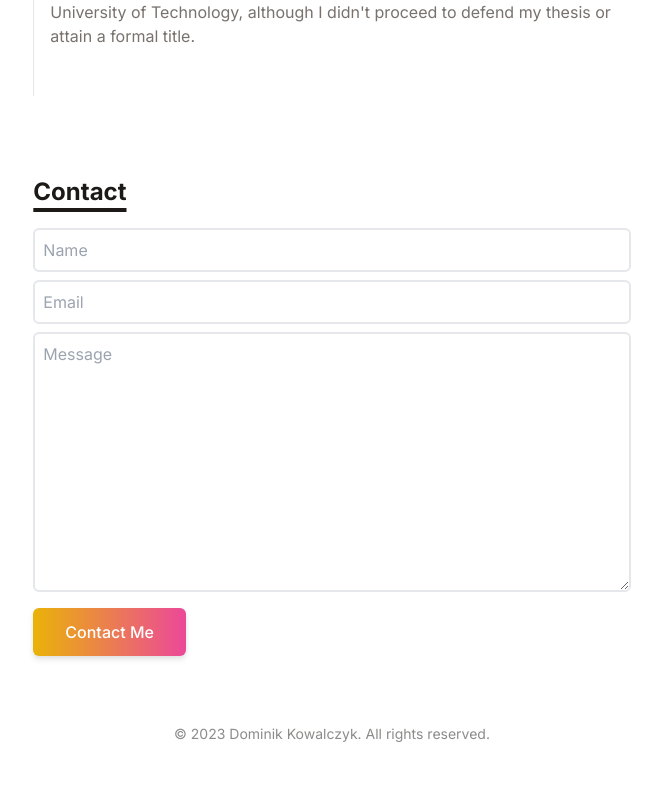
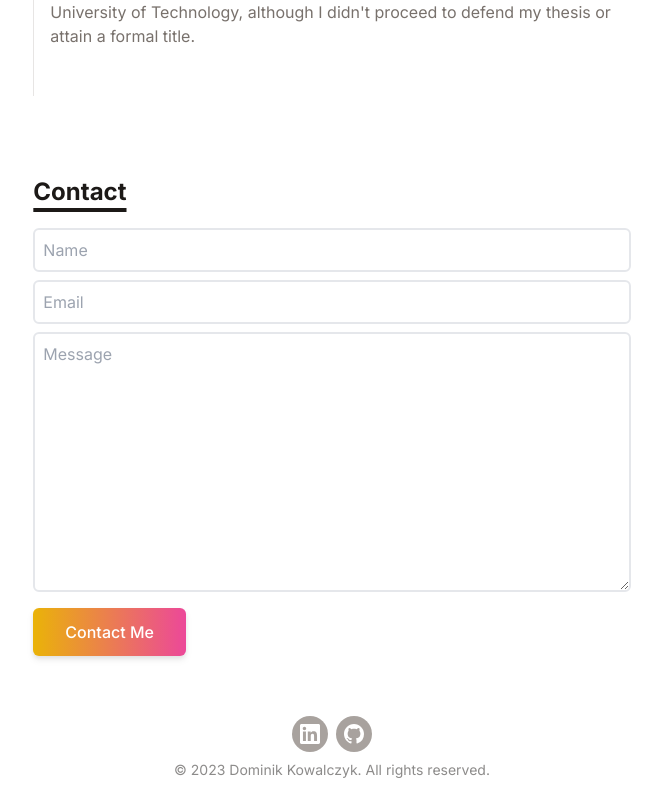
Before and after one commit to dominikKowalczyk17/Minimal-Portfolio, a React (Vite) app: page / in a window 1280 px wide. Shown: the part 1276-2076 px from the top of the page, without its empty margins (308-970 px from the left). Before the commit the page ends 2040 px from the top, so only its background shows below. Built offline with nearby package versions, Linux system fonts and the light colour scheme.

Commit message:
social icons

```diff
--- a/src/components/Contact.jsx
+++ b/src/components/Contact.jsx
@@ -26,7 +26,6 @@
           <textarea
             name="message"
             placeholder="Message"
-            cols="30"
             rows="10"
             className="p-2 mb-4 bg-transparent border-2 rounded-md focus:outline-none"
           />
--- a/src/components/Footer.jsx
+++ b/src/components/Footer.jsx
@@ -3,7 +3,50 @@
 const Footer = () => {
   return (
     <div className="p-5 text-center">
-      {}
+      <div className="container max-w-screen-lg mx-auto">
+        <div>
+          <div className="flex flex-wrap justify-center gap-2">
+            <a
+              href="https://www.linkedin.com/in/dominik-kowalczyk-86073b207/"
+              className="bg-stone-400 p-2 font-semibold text-white inline-flex items-center space-x-2 rounded-full"
+            >
+              <svg
+                className="w-5 h-5 fill-current"
+                role="img"
+                viewBox="0 0 256 256"
+                xmlns="http://www.w3.org/2000/svg"
+              >
+                <g>
+                  <path d="M218.123122,218.127392 L180.191928,218.127392 L180.191928,158.724263 C180.191928,144.559023 179.939053,126.323993 160.463756,126.323993 C140.707926,126.323993 137.685284,141.757585 137.685284,157.692986 L137.685284,218.123441 L99.7540894,218.123441 L99.7540894,95.9665207 L136.168036,95.9665207 L136.168036,112.660562 L136.677736,112.660562 C144.102746,99.9650027 157.908637,92.3824528 172.605689,92.9280076 C211.050535,92.9280076 218.138927,118.216023 218.138927,151.114151 L218.123122,218.127392 Z M56.9550587,79.2685282 C44.7981969,79.2707099 34.9413443,69.4171797 34.9391618,57.260052 C34.93698,45.1029244 44.7902948,35.2458562 56.9471566,35.2436736 C69.1040185,35.2414916 78.9608713,45.0950217 78.963054,57.2521493 C78.9641017,63.090208 76.6459976,68.6895714 72.5186979,72.8184433 C68.3913982,76.9473153 62.7929898,79.26748 56.9550587,79.2685282 M75.9206558,218.127392 L37.94995,218.127392 L37.94995,95.9665207 L75.9206558,95.9665207 L75.9206558,218.127392 Z M237.033403,0.0182577091 L18.8895249,0.0182577091 C8.57959469,-0.0980923971 0.124827038,8.16056231 -0.001,18.4706066 L-0.001,237.524091 C0.120519052,247.839103 8.57460631,256.105934 18.8895249,255.9977 L237.033403,255.9977 C247.368728,256.125818 255.855922,247.859464 255.999,237.524091 L255.999,18.4548016 C255.851624,8.12438979 247.363742,-0.133792868 237.033403,0.000790807055" />
+                </g>
+              </svg>
+            </a>
+            <a
+              href="https://github.com/dominikKowalczyk17"
+              className="bg-stone-400 p-2 font-semibold text-white inline-flex items-center space-x-2 rounded-full"
+            >
+              <svg
+                xmlns="http://www.w3.org/2000/svg"
+                xmlnsXlink="http://www.w3.org/1999/xlink"
+                aria-hidden="true"
+                role="img"
+                className="w-5"
+                preserveAspectRatio="xMidYMid meet"
+                viewBox="0 0 24 24"
+              >
+                <g fill="none">
+                  <path
+                    fillRule="evenodd"
+                    clipRule="evenodd"
+                    d="M12 0C5.37 0 0 5.37 0 12c0 5.31 3.435 9.795 8.205 11.385c.6.105.825-.255.825-.57c0-.285-.015-1.23-.015-2.235c-3.015.555-3.795-.735-4.035-1.41c-.135-.345-.72-1.41-1.23-1.695c-.42-.225-1.02-.78-.015-.795c.945-.015 1.62.87 1.845 1.23c1.08 1.815 2.805 1.305 3.495.99c.105-.78.42-1.305.765-1.605c-2.67-.3-5.46-1.335-5.46-5.925c0-1.305.465-2.385 1.23-3.225c-.12-.3-.54-1.53.12-3.18c0 0 1.005-.315 3.3 1.23c.96-.27 1.98-.405 3-.405s2.04.135 3 .405c2.295-1.56 3.3-1.23 3.3-1.23c.66 1.65.24 2.88.12 3.18c.765.84 1.23 1.905 1.23 3.225c0 4.605-2.805 5.625-5.475 5.925c.435.375.81 1.095.81 2.22c0 1.605-.015 2.895-.015 3.3c0 .315.225.69.825.57A12.02 12.02 0 0 0 24 12c0-6.63-5.37-12-12-12z"
+                    fill="currentColor"
+                  />
+                </g>
+              </svg>
+            </a>
+          </div>
+        </div>
+      </div>
       <p className="text-sm mt-2 opacity-50">
         &copy; {new Date().getFullYear()} Dominik Kowalczyk. All rights
         reserved.
```
